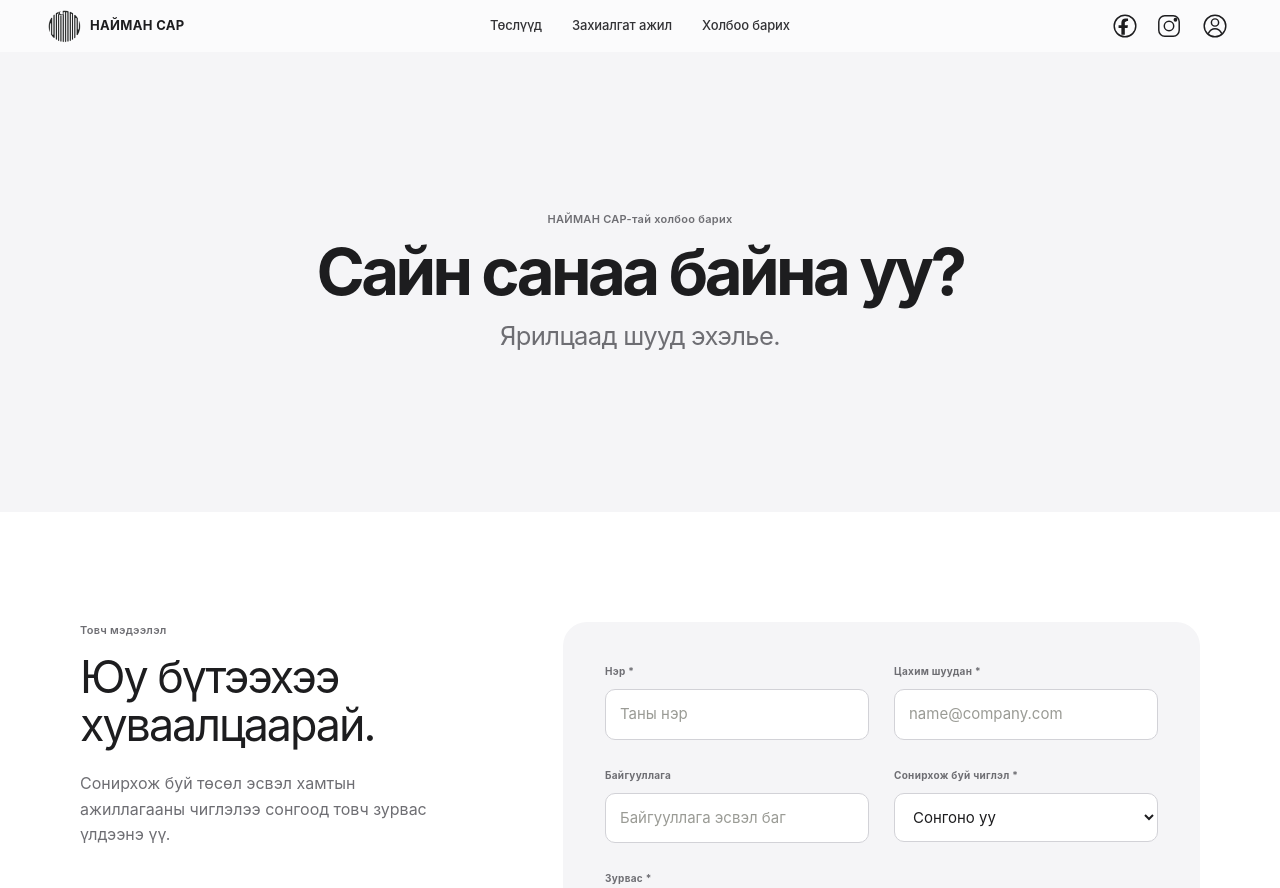
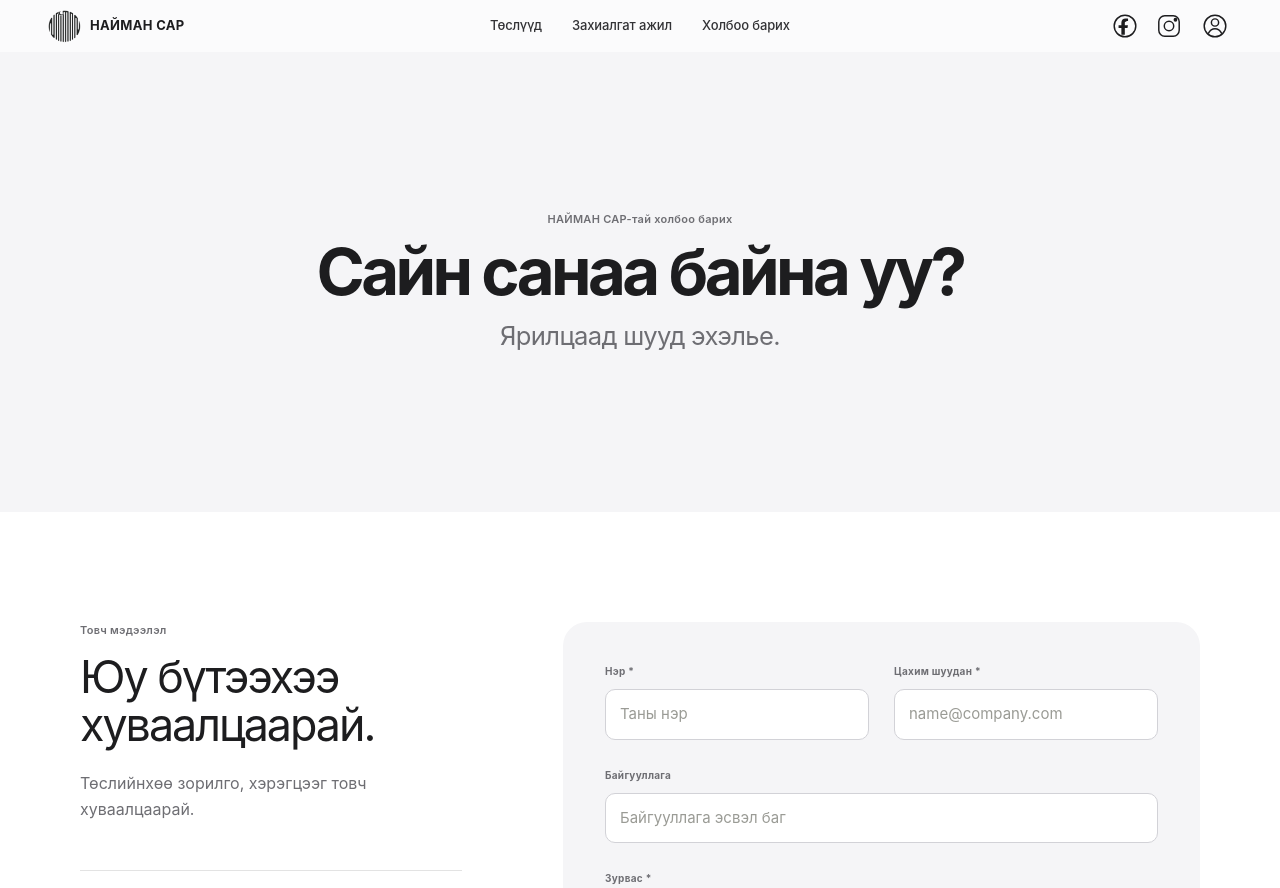
Before and after one commit to gamu666/octa-sar-website, a Next.js app: page /contact in a window 1280 px wide. Shown: the top 888 px of the page. Built offline with nearby package versions, Linux system fonts and the light colour scheme.

Commit message:
Simplify contact brief form

```diff
--- a/app/components/PartnerForm.tsx
+++ b/app/components/PartnerForm.tsx
@@ -1,16 +1,8 @@
 'use client';
 
 import { FormEvent, useState } from 'react';
-import { useSearchParams } from 'next/navigation';
 
 export function PartnerForm() {
-  const searchParams = useSearchParams();
-  const selectedVenture = searchParams.get('venture');
-  const defaultInterest = selectedVenture === 'manai-cercle'
-    ? 'Manai Cercle'
-    : selectedVenture === 'the-rise'
-      ? 'THE RISE'
-      : '';
   const [brief, setBrief] = useState('');
   const [copied, setCopied] = useState(false);
 
@@ -23,7 +15,6 @@ export function PartnerForm() {
       `Нэр: ${data.get('name')}`,
       `Цахим шуудан: ${data.get('email')}`,
       `Байгууллага: ${data.get('organisation') || '—'}`,
-      `Сонирхож буй чиглэл: ${data.get('interest')}`,
       '',
       'Зурвас:',
       String(data.get('message')),
@@ -57,21 +48,9 @@ export function PartnerForm() {
           <span>Цахим шуудан *</span>
           <input name="email" type="email" autoComplete="email" required placeholder="name@company.com" />
         </label>
-        <label>
+        <label className="form-grid__wide">
           <span>Байгууллага</span>
           <input name="organisation" autoComplete="organization" placeholder="Байгууллага эсвэл баг" />
-        </label>
-        <label>
-          <span>Сонирхож буй чиглэл *</span>
-          <select name="interest" required defaultValue={defaultInterest}>
-            <option value="" disabled>Сонгоно уу</option>
-            <option>Manai Cercle</option>
-            <option>THE RISE</option>
-            <option>Бүтээлч хамтын ажиллагаа</option>
-            <option>Стратегийн түншлэл</option>
-            <option>Технологийн хамтын ажиллагаа</option>
-            <option>Бусад</option>
-          </select>
         </label>
       </div>
       <label>
--- a/app/contact/page.tsx
+++ b/app/contact/page.tsx
@@ -25,7 +25,7 @@ export default function ContactPage() {
         <aside className="ap-contact__note">
           <p className="ap-eyebrow">Товч мэдээлэл</p>
           <h2>Юу бүтээхээ<br />хуваалцаарай.</h2>
-          <p>Сонирхож буй төсөл эсвэл хамтын ажиллагааны чиглэлээ сонгоод товч зурвас үлдээнэ үү.</p>
+          <p>Төслийнхөө зорилго, хэрэгцээг товч хуваалцаарай.</p>
           <dl>
             <div><dt>Хариу</dt><dd>Ажлын 2 өдөрт</dd></div>
             <div><dt>Байршил</dt><dd>Улаанбаатар</dd></div>
--- a/app/globals.css
+++ b/app/globals.css
@@ -426,6 +426,7 @@ section[id] { scroll-margin-top: 112px; }
 .contact-form label { display: block; }
 .contact-form label > span { display: block; margin-bottom: 10px; color: #656762; text-transform: uppercase; letter-spacing: .12em; font-size: 9px; font-weight: 700; }
 .form-grid { display: grid; grid-template-columns: 1fr 1fr; gap: 28px 25px; margin-bottom: 28px; }
+.form-grid__wide { grid-column: 1 / -1; }
 .contact-form input, .contact-form select, .contact-form textarea { width: 100%; border: 0; border-bottom: 1px solid #aaa9a2; border-radius: 0; background: transparent; color: var(--ink); font: inherit; font-size: 15px; padding: 13px 0; outline: none; }
 .contact-form textarea { resize: vertical; }
 .contact-form input:focus, .contact-form select:focus, .contact-form textarea:focus { border-color: var(--ink); }
```
